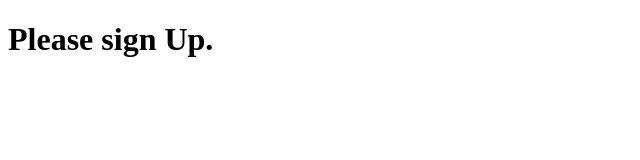
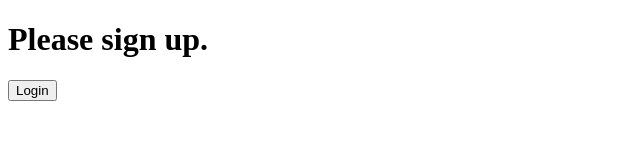
Before and after one commit to shahajalalweb/JS-React-learn, a React (Create React App) app: page / in a window 1280 px wide. Shown: the top 160 px of the page, without its empty margins (0-640 px from the left). Built offline with nearby package versions, Linux system fonts and the light colour scheme.

Commit message:
login logout button

```diff
--- a/src/index.js
+++ b/src/index.js
@@ -1,25 +1,74 @@
 import React from 'react';
 import ReactDOM from 'react-dom';
 
-function UserGreeting(props) {
-  return <h1>Welcome Back</h1>;
-}
-function GuestGreeting(props){
-  return <h1>Please sign Up.</h1>;
+class LoginControl extends React.Component {
+  constructor(props) {
+    super(props);
+    this.handleLoginClick = this.handleLoginClick.bind(this);
+    this.handleLogoutClick = this.handleLogoutClick.bind(this);
+    this.state = {isLoggedIn: false};
+  }
+
+  handleLoginClick() {
+    this.setState({isLoggedIn: true});
+  }
+
+  handleLogoutClick() {
+    this.setState({isLoggedIn: false});
+  }
+
+  render() {
+    const isLoggedIn = this.state.isLoggedIn;
+    let button;
+
+    if (isLoggedIn) {
+      button = <LogoutButton onClick={this.handleLogoutClick} />;
+    } else {
+      button = <LoginButton onClick={this.handleLoginClick} />;
+    }
+
+    return (
+      <div>
+        <Greeting isLoggedIn={isLoggedIn} />
+        {button}
+      </div>
+    );
+  }
 }
 
-function Greeting(props){
+function UserGreeting(props) {
+  return <h1>Welcome back!</h1>;
+}
+
+function GuestGreeting(props) {
+  return <h1>Please sign up.</h1>;
+}
+
+function Greeting(props) {
   const isLoggedIn = props.isLoggedIn;
   if (isLoggedIn) {
     return <UserGreeting />;
-  }return <GuestGreeting />;
+  }
+  return <GuestGreeting />;
 }
 
+function LoginButton(props) {
+  return (
+    <button onClick={props.onClick}>
+      Login
+    </button>
+  );
+}
 
+function LogoutButton(props) {
+  return (
+    <button onClick={props.onClick}>
+      Logout
+    </button>
+  );
+}
 
-
-
-ReactDOM.render (
-  <Greeting  isLoggedIn={false} />,
+ReactDOM.render(
+  <LoginControl />,
   document.getElementById('root')
 );
```
